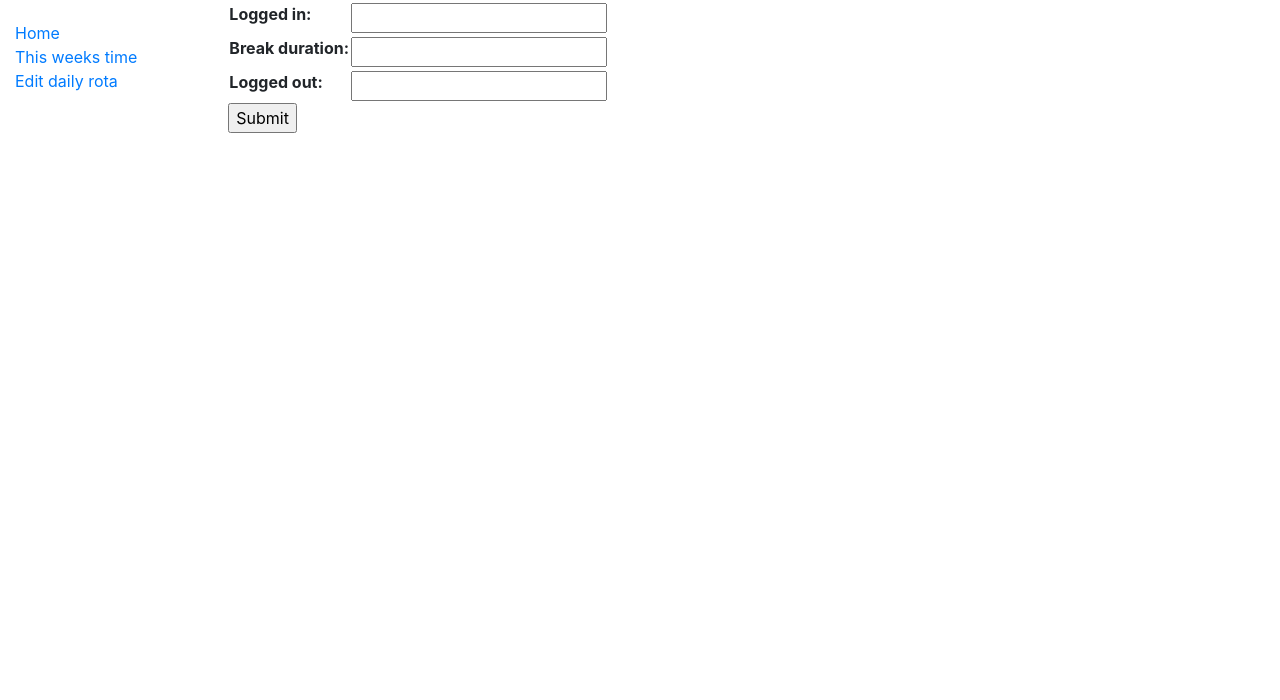
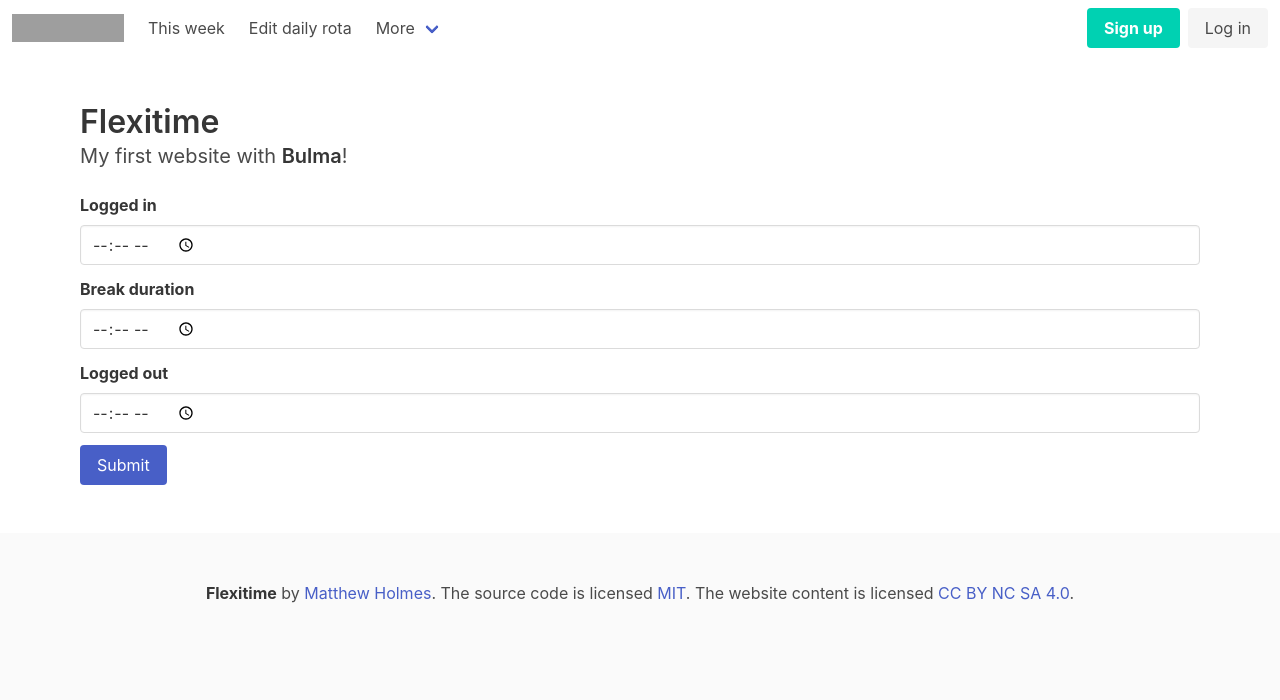
Before and after one commit to MattHolmes123/flexitime, a Django app: page /flexitime/create/ in a window 1280 px wide. Shown: the top 700 px of the page. Run offline with Django 3.2, Linux system fonts and the light colour scheme; some libraries are stand-ins or nearby versions; grey boxes are pictures that could not be loaded.

Commit message:
Add basic Bulma styling to site (including navigation / form display).

```diff
--- a/main/forms.py
+++ b/main/forms.py
@@ -1,6 +1,13 @@
 from django import forms
 
 from .models import FlexiTimeLog
+
+
+def time_input_kwargs():
+    return {
+        'attrs': {'type': 'time', 'class': 'input'},
+        'format': '%H:%M'
+    }
 
 
 class EditFlexiTimeForm(forms.ModelForm):
@@ -8,7 +15,7 @@ class EditFlexiTimeForm(forms.ModelForm):
         model = FlexiTimeLog
         fields = ('logged_in', 'break_duration', 'logged_out')
         widgets = {
-            'logged_in': forms.TimeInput(format='%H:%M'),
-            'break_duration': forms.TimeInput(format='%H:%M'),
-            'logged_out': forms.TimeInput(format='%H:%M'),
+            'logged_in': forms.TimeInput(**time_input_kwargs()),
+            'break_duration': forms.TimeInput(**time_input_kwargs()),
+            'logged_out': forms.TimeInput(**time_input_kwargs()),
         }
--- a/static/css/styles.css
+++ b/static/css/styles.css
@@ -1,5 +1,5 @@
-.sidebar-nav {
-    margin-top: 20px;
-    padding: 0;
-    list-style: none;
-}
+/*.sidebar-nav {*/
+/*    margin-top: 20px;*/
+/*    padding: 0;*/
+/*    list-style: none;*/
+/*}*/
--- a/templates/base_generic.html
+++ b/templates/base_generic.html
@@ -4,16 +4,21 @@
     {% block title %}<title>Flexitime Tracker</title>{% endblock %}
     <meta charset="utf-8">
     <meta name="viewport" content="width=device-width, initial-scale=1">
-  <link rel="stylesheet" href="https://stackpath.bootstrapcdn.com/bootstrap/4.1.3/css/bootstrap.min.css" integrity="sha384-MCw98/SFnGE8fJT3GXwEOngsV7Zt27NXFoaoApmYm81iuXoPkFOJwJ8ERdknLPMO" crossorigin="anonymous">
+    <link rel="stylesheet" href="https://cdn.jsdelivr.net/npm/bulma@0.8.0/css/bulma.min.css">
+    <script defer src="https://use.fontawesome.com/releases/v5.3.1/js/all.js"></script>
+
     <!-- Add additional CSS in static file -->
     {% load static %}
     <link rel="stylesheet" href="{% static 'css/styles.css' %}">
 </head>
+
+{% include 'navigation.html' %}
+
 <body>
-  <div class="container-fluid">
-    <div class="row">
-        <div class="col-sm-12">
+    <section class="section">
         {% if messages %}
+            <div class="container is-fluid">
+                <div class="notification">
                     <ul class='messages'>
                         {% for message in messages %}
                             <li id="message_{{ forloop.counter }}"
@@ -23,21 +28,29 @@
                             </li>
                         {% endfor %}
                     </ul>
-            {% endif %}
                 </div>
             </div>
-    <div class="row">
-      <div class="col-sm-2">
-      {% block sidebar %}
-        <ul class="sidebar-nav">
-          <li><a href="{% url 'index' %}">Home</a></li>
-          <li><a href="{% url 'this_week' %}">This weeks time</a></li>
-          <li><a href="{% url 'create' %}">Edit daily rota</a></li>
-        </ul>
-     {% endblock %}
+        {% endif %}
+
+        <div class="container is-fluid">
+            <h1 class="title">
+                Flexitime
+            </h1>
+            <p class="subtitle">
+                My first website with <strong>Bulma</strong>!
+            </p>
+            {% block content %}{% endblock %}
         </div>
-      <div class="col-sm-10 ">{% block content %}{% endblock %}</div>
+    </section>
+</body>
+
+<footer class="footer">
+  <div class="content has-text-centered">
+    <p>
+      <strong>Flexitime</strong> by <a href="https://github.com/MattHolmes123">Matthew Holmes</a>. The source code is licensed
+      <a href="http://opensource.org/licenses/mit-license.php">MIT</a>. The website content
+      is licensed <a href="http://creativecommons.org/licenses/by-nc-sa/4.0/">CC BY NC SA 4.0</a>.
+    </p>
   </div>
-  </div>
-</body>
+</footer>
 </html>
--- a/templates/edit_today.html
+++ /dev/null
@@ -1,5 +0,0 @@
-{% extends "base_generic.html" %}
-
-{% block content %}
-
-{% endblock %}
--- a/templates/main/flexitimelog_form.html
+++ b/templates/main/flexitimelog_form.html
@@ -1,11 +1,16 @@
 {% extends "base_generic.html" %}
 
 {% block content %}
-  <form action="" method="post">
-    {% csrf_token %}
-    <table>
-    {{ form.as_table }}
-    </table>
-    <input type="submit" value="Submit">
-  </form>
+    <form action="" method="post">
+        {% csrf_token %}
+        {% for field in form %}
+            <div class="field">
+                <label class="label" for="{{ field.name }}">{{ field.label }}</label>
+                <div class="control">
+                    {{ field }}
+                </div>
+            </div>
+        {% endfor %}
+        <input type="submit" class="button is-link" value="Submit">
+    </form>
 {% endblock %}
--- /dev/null
+++ b/templates/navigation.html
@@ -0,0 +1,72 @@
+<nav class="navbar" role="navigation" aria-label="main navigation">
+    <div class="navbar-brand">
+        <a class="navbar-item" href="{% url 'index' %}">
+            <!-- TODO: Create a logo -->
+            <img src="https://bulma.io/images/bulma-logo.png" width="112" height="28" alt="the bulma logo">
+        </a>
+
+        <a role="button" class="navbar-burger burger" aria-label="menu" aria-expanded="false"
+           data-target="flexitime-navbar">
+            <span aria-hidden="true"></span>
+            <span aria-hidden="true"></span>
+            <span aria-hidden="true"></span>
+        </a>
+    </div>
+
+    <div id="flexitime-navbar" class="navbar-menu">
+         {% block navigation %}
+            <div class="navbar-start">
+                <a class="navbar-item" href="{% url 'this_week' %}">This week</a>
+                <a class="navbar-item" href="{% url 'create' %}">Edit daily rota</a>
+
+                <!-- This is just an example of a dropdown navigation -->
+                <div class="navbar-item has-dropdown is-hoverable">
+                    <a class="navbar-link">More</a>
+                    <div class="navbar-dropdown">
+                        <a class="navbar-item">About</a>
+                        <a class="navbar-item">Jobs</a>
+                        <a class="navbar-item">Contact</a>
+                        <hr class="navbar-divider">
+                        <a class="navbar-item">Report an issue</a>
+                    </div>
+                </div>
+            </div>
+            <div class="navbar-end">
+                <div class="navbar-item">
+                    <div class="buttons">
+                        <a class="button is-primary"><strong>Sign up</strong></a>
+                        <a class="button is-light">Log in</a>
+                    </div>
+                </div>
+            </div>
+         {% endblock %}
+    </div>
+</nav>
+
+<script>
+    document.addEventListener('DOMContentLoaded', () => {
+
+        // Get all "navbar-burger" elements
+        const $navbarBurgers = Array.prototype.slice.call(document.querySelectorAll('.navbar-burger'), 0);
+
+        // Check if there are any navbar burgers
+        if ($navbarBurgers.length > 0) {
+
+            // Add a click event on each of them
+            $navbarBurgers.forEach(el => {
+                el.addEventListener('click', () => {
+
+                    // Get the target from the "data-target" attribute
+                    const target = el.dataset.target;
+                    const $target = document.getElementById(target);
+
+                    // Toggle the "is-active" class on both the "navbar-burger" and the "navbar-menu"
+                    el.classList.toggle('is-active');
+                    $target.classList.toggle('is-active');
+
+                });
+            });
+        }
+
+    });
+</script>
```
Lines whose indentation alone changed are shown as unchanged.
